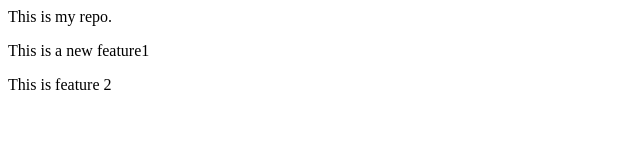
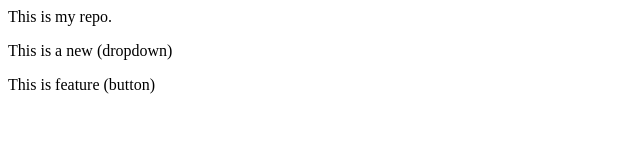
Before and after one commit to Shadat0Hasan/localRepo, a plain HTML site: page index.html in a window 1280 px wide. Shown: the full height of the page, 0-640 px from the left. Drawn offline with Linux system fonts and the light colour scheme.

```diff
--- a/index.html
+++ b/index.html
@@ -1,3 +1,3 @@
 <p>This is my repo.</p>
-<p>This is a new feature1</p>
-<p>This is feature 2</p>
+<p>This is a new (dropdown)</p>
+<p>This is feature (button)</p>
```
